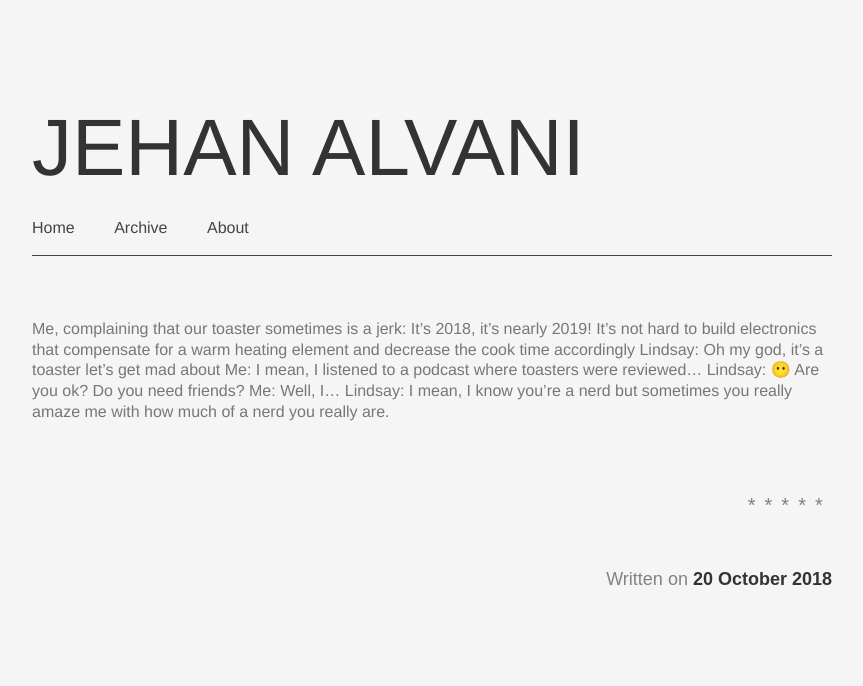
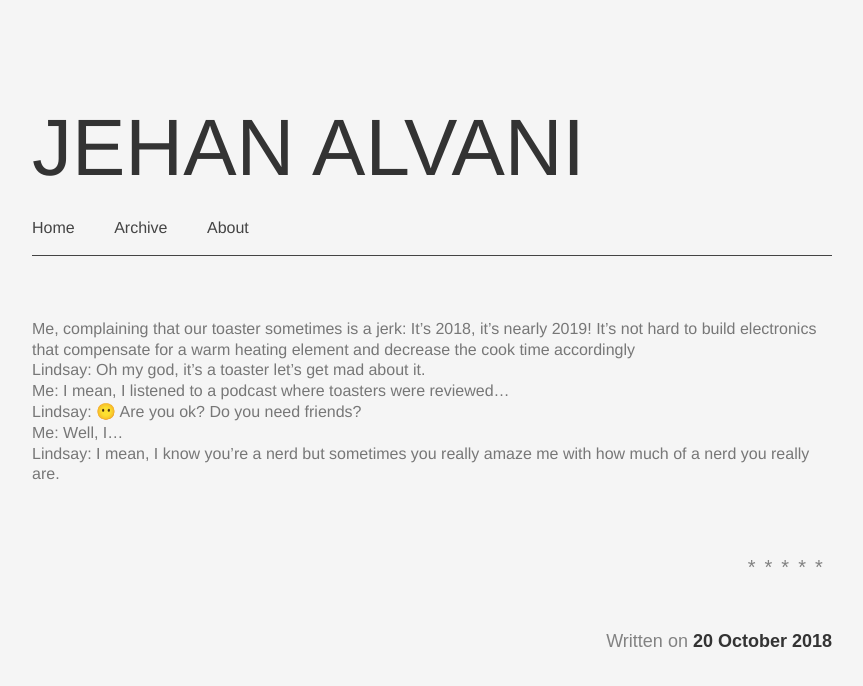
Before and after one commit to jehanalvani/jehanalvani.github.io, a Jekyll site: the page built from _posts/2018-10-20-me-complaining-that.md, in a window 1280 px wide. Shown: the top 686 px of the page, without its empty margins (208-1071 px from the left). Built offline with Jekyll 4.4.1, drawn with Linux system fonts in a browser that asks for light colours; some web fonts are replaced.

Commit message:
Mirroring from Micro.blog.

```diff
--- a/_posts/2018-10-20-me-complaining-that.md
+++ b/_posts/2018-10-20-me-complaining-that.md
@@ -2,12 +2,12 @@
 layout: post
 microblog: true
 audio:
-date: 2018-10-20 09:21:57 -0700
+date: 2018-10-20 09:26:01 -0700
 guid: http://jalvani.micro.blog/2018/10/20/me-complaining-that.html
 ---
 Me, complaining that our toaster sometimes is a jerk: It’s 2018, it’s nearly 2019! It’s not hard to build electronics that compensate for a warm heating element and decrease the cook time accordingly
-Lindsay: Oh my god, it’s a toaster let’s get mad about
-Me: I mean, I listened to a podcast where toasters were reviewed...
+Lindsay: Oh my god, it’s a toaster let’s get mad about it.
+Me: I mean, I listened to a podcast where toasters were reviewed…
 Lindsay: 😶 Are you ok? Do you need friends?
-Me: Well, I...
+Me: Well, I…
 Lindsay: I mean, I know you’re a nerd but sometimes you really amaze me with how much of a nerd you really are.
```
